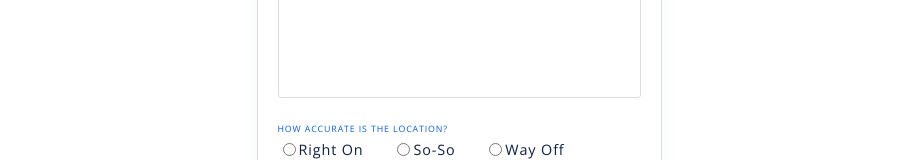
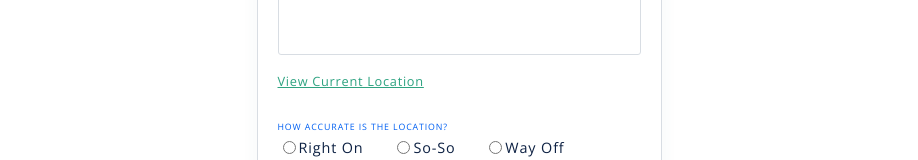
Before and after one commit to danmostudco/locationtesting, a React (Create React App) app: page / in a window 1280 px wide. Shown: the part 630-790 px from the top of the page, without its empty margins (181-1099 px from the left). Built offline with nearby package versions, Linux system fonts and the light colour scheme; no server answers.

Commit message:
add in "check location" link to compare on google maps

```diff
--- a/src/App.css
+++ b/src/App.css
@@ -206,7 +206,7 @@ form {
 }
 
 textarea {
-  height: 9em;
+  height: 6em;
   resize: none;
   border: 1px solid #D8DDE3;
   border-radius: 3px;
@@ -231,6 +231,21 @@ textarea {
     margin-right: 2em;
     font-size: 0.9em;
   }
+}
+
+/* link items here */
+a {
+  font-family: 'Open Sans', sans-serif;
+  color: #2EA381;
+  letter-spacing: 0.055em;
+  line-height: 1.3em;
+  font-size: 0.8em;
+  margin-bottom: 3em;
+}
+
+.bottomLinkPadding {
+  margin-bottom: 1.5em;
+  margin-top: 0.6em;
 }
 
 /* loader items here */
--- a/src/App.js
+++ b/src/App.js
@@ -120,6 +120,8 @@ class App extends Component {
             finalThoughts={this.state.finalThoughts}
             submitFunction={this.sendVarsToSheets}
             submitStatus={this.state.submitStatus}
+            highLat={this.state.highLat}
+            highLong={this.state.highLong}
           />
         </div>
       </div>
@@ -246,7 +248,9 @@ class SubmitPanel extends Component {
       howClose,
       finalThoughts,
       submitFunction,
-      submitStatus
+      submitStatus,
+      highLat,
+      highLong
     } = this.props;
 
     return (
@@ -265,6 +269,7 @@ class SubmitPanel extends Component {
                 placeholder="Ex) 1400 Key Blvd, Arlington VA 20009"
                 onChange={(event) => {handleChange("currentAddress", event)}}
                 value={currentAddress}/>
+                <p className="bottomLinkPadding"><a target="_blank" href={`https://maps.google.com/?q=${highLat},${highLong}`}>View Current Location</a></p>
             </div>
 
             <div className="valuePair">
```
